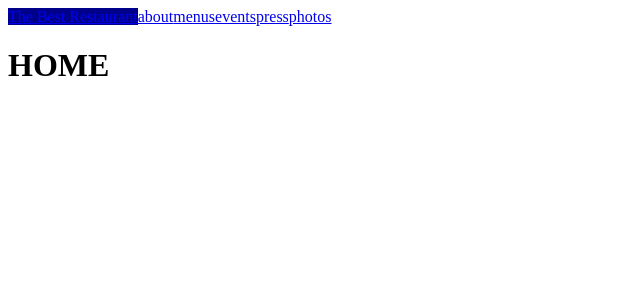
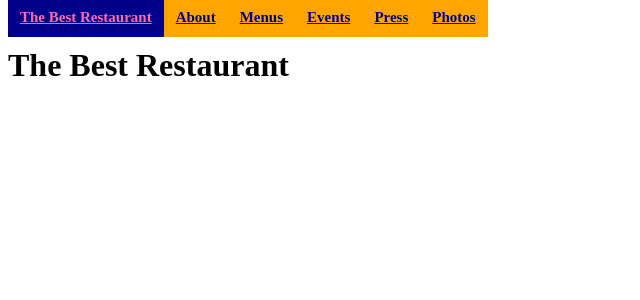
Before and after one commit to Dwein9/restaurant, a React (Create React App) app: page / in a window 1280 px wide. Shown: the top 300 px of the page, without its empty margins (0-640 px from the left). Built offline with nearby package versions, Linux system fonts and the light colour scheme; the HTML template or start-up script is replaced by a standard one.

Commit message:
styling and edits to components

```diff
--- a/src/App.js
+++ b/src/App.js
@@ -11,11 +11,12 @@ class App extends Component {
 
     let routes = paths.map((p) => {
       if (p === '/'){
-        return (<Route exact path={p} render={() => <h1>HOME</h1> } />)
+        return (<Route exact path={p} render={() => <h1>The Best Restaurant</h1> } />)
       } else if (p === '/photos') {
         return (<Route exact path={p} component={Photos} />)
       } else {
-        return (<Route exact path={p} render={() => <h1>{p.slice(1).toUpperCase()}</h1> } />)
+        let heading = p.charAt(1).toUpperCase()+p.slice(2)
+        return (<Route exact path={p} render={() => <h1>{heading}</h1> } />)
       }
     })
 
--- a/src/nav.js
+++ b/src/nav.js
@@ -4,13 +4,14 @@ import { NavLink } from 'react-router-dom'
 class Nav extends Component {
 
   createLinks = () => {
-    const paths = ['/', 'about', 'menus', 'events', 'press', 'photos']
+    const paths = ['/', '/about', '/menus', '/events', '/press', '/photos']
 
     let routes = paths.map((path) => {
       if (path === '/'){
-        return (<NavLink to={'/'} exact activeStyle={{ background: 'darkblue'}}>{this.props.header}</NavLink>)
+        return (<NavLink className="nav" to={'/'} exact activeStyle={{ background: 'darkblue', color: 'hotpink'}}>{this.props.header}</NavLink>)
       } else {
-        return (<NavLink to={path} exact activeStyle={{ background: 'darkblue'}}>{path}</NavLink>)
+        let pathFormatted = path.charAt(1).toUpperCase()+path.slice(2)
+        return (<NavLink className="nav" to={path} exact activeStyle={{ background: 'darkblue', color: 'hotpink'}}>{pathFormatted}</NavLink>)
       }
     })
     return routes
--- a/src/photoList.js
+++ b/src/photoList.js
@@ -4,7 +4,7 @@ class PhotoList extends Component {
 
   showPhotos = () => {
     let photos = this.props.photos.map((photo) => {
-      return ( <li> <img className="photos"  src={photo.dsc} alt=""/></li>)
+      return ( <li> <img key={photo.id} className="photos"  src={photo.src} alt={photo.alt}/></li>)
     })
     return photos
   }
--- a/src/photos.js
+++ b/src/photos.js
@@ -8,7 +8,11 @@ import restaurantAbove from './img/restaurant-above.jpg'
 class Photos extends Component {
 
   render(){
-    const data = [ { id: 1, dsc: foodBurger}, { id: 2, dsc: foodFries}, { id: 1, dsc: restaurantAbove} ]
+    const data = [
+      { id: 1, src: foodBurger, alt:"Food: Burger"},
+      { id: 2, src: foodFries, alt:"Food: French fries"},
+      { id: 1, src: restaurantAbove, alt:"Restarant tables from above"}
+    ]
     return (
       <PhotoList photos = {data}/>
     )
--- a/src/style/index.css
+++ b/src/style/index.css
@@ -1,7 +1,10 @@
 .nav {
-  font-size: 35px;
+  font-size: 15px;
   font-weight: bold;
-  background-color: purple;
+  width: 100px;
+  padding: 12px;
+  color: darkblue;
+  background: orange;
 }
 
 .photos {
```
